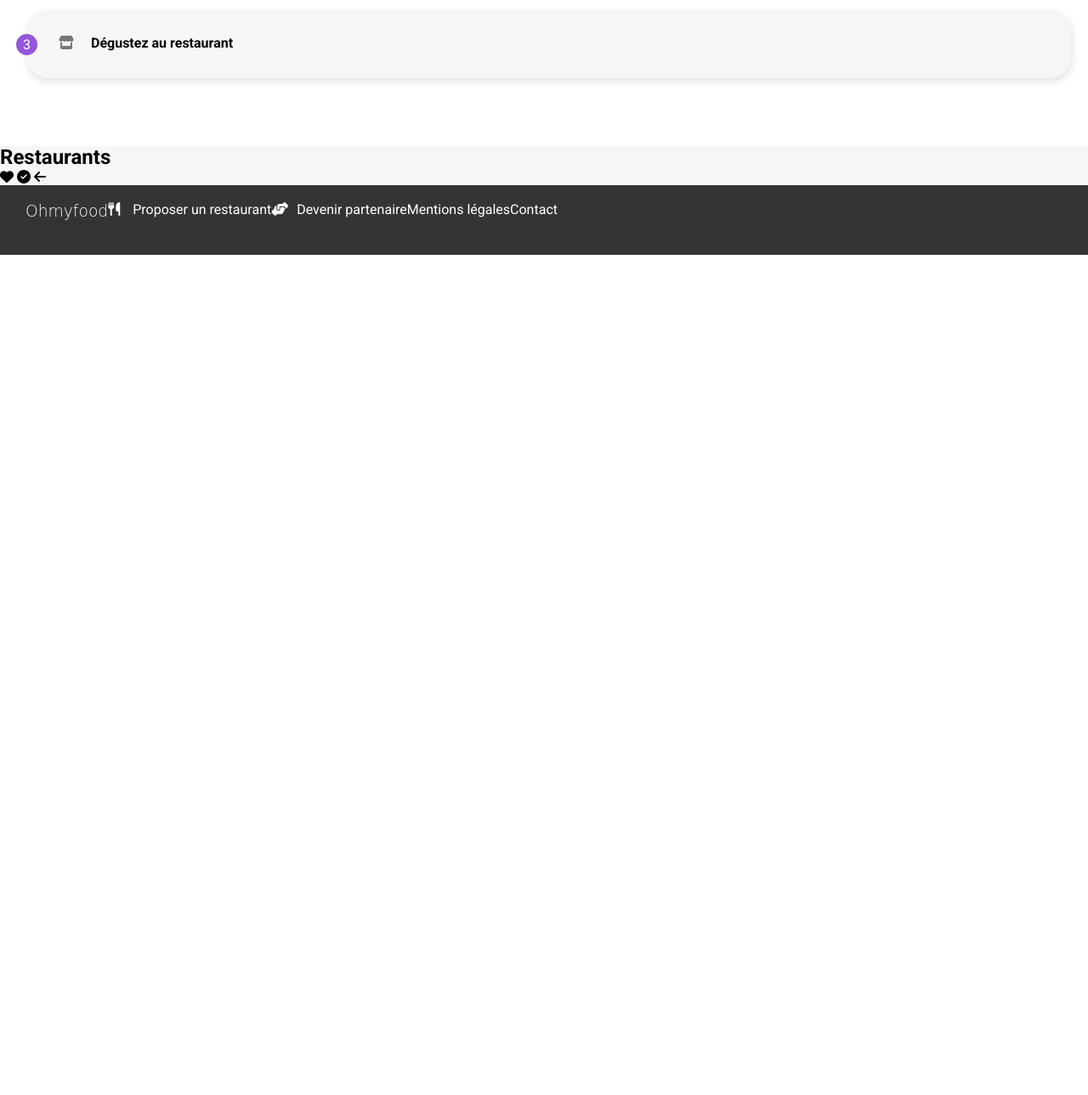
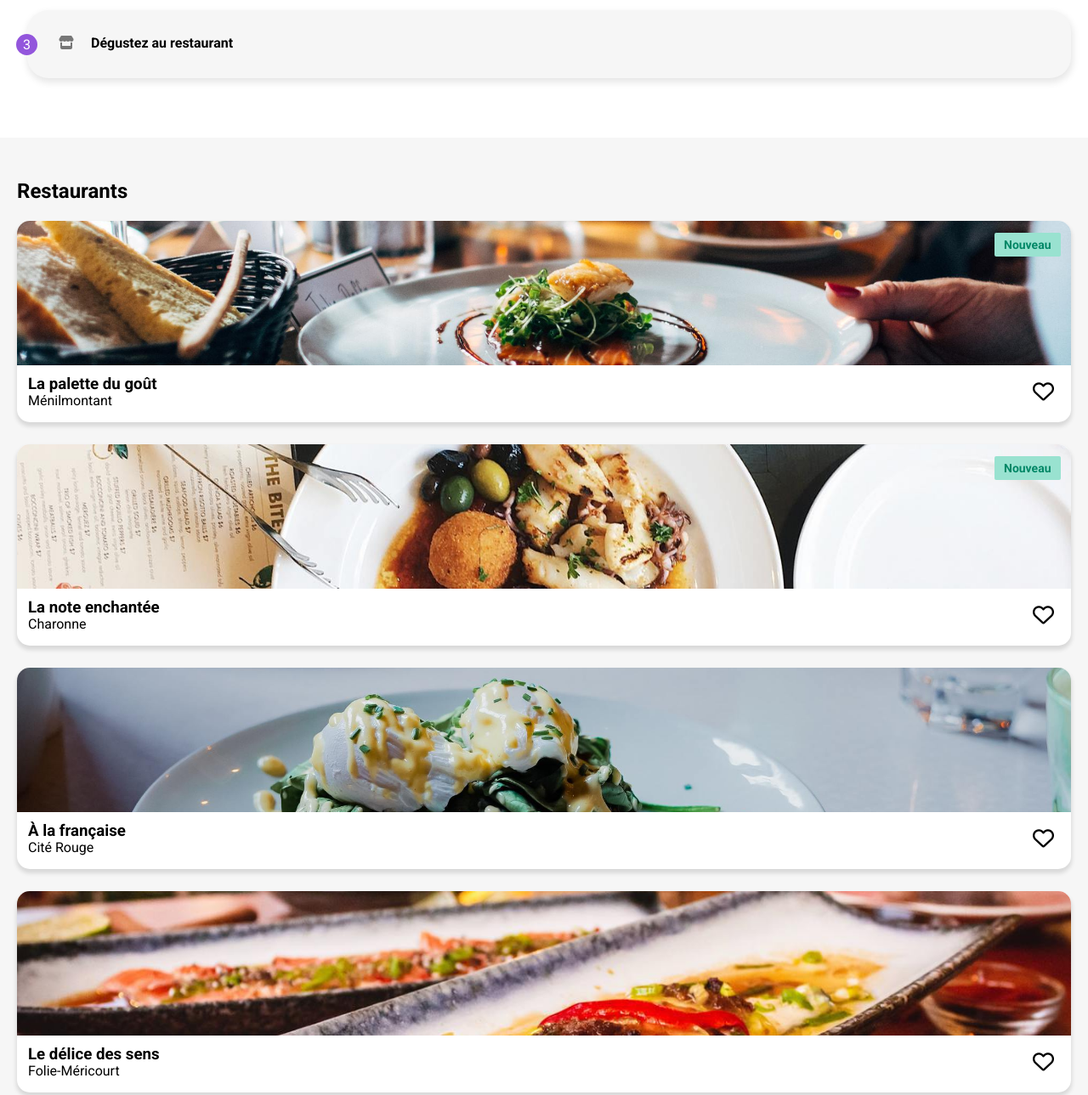
Before and after one commit to Karvaneg/OC_P3, a website: page index.html in a window 1280 px wide. Shown: the part 797-2086 px from the top of the page at 85% size. Before the commit the page ends 1097 px from the top, so only its background shows below. Drawn offline with nearby package versions, Linux system fonts and the light colour scheme; a web font is replaced by a local one.

Commit message:
Mise à jour de la page d'accueil
Contenu et mise en forme de la page d'accueil ok - manque animations

```diff
--- a/index.html
+++ b/index.html
@@ -64,9 +64,72 @@
                 <div class="restaurants_titre">
                     <h2>Restaurants</h2>
                 </div>
-                <i class="fa-solid fa-heart"></i>
-                <i class="fa-solid fa-circle-check"></i>
-                <i class="fa-solid fa-arrow-left"></i>
+                <div class="restaurants_carte-restaurant">
+                    <div class="restaurants_carte-restaurant_image">
+                        <a href="pages/restaurant1.html"><img src="images/restaurants/La-palette-du-gout.jpg" alt="La palette du goût" title="La palette du goût"></a>
+                        <div class="restaurants_carte-restaurant_nouveau">Nouveau</div>
+                    </div>
+                    <div class="restaurants_carte-restaurant_details">
+                        <div class="restaurants_carte-restaurant_details_nom">
+                            <h3>La palette du goût</h3>
+                            <p>Ménilmontant</p>
+                        </div>
+                        <div class="restaurants_carte-restaurant_details_coeur">
+                            <i class="fa-regular fa-heart"></i>
+                        </div>
+                    </div>
+                </div>
+                <div class="restaurants_carte-restaurant">
+                    <div class="restaurants_carte-restaurant_image">
+                        <a href="pages/restaurant2.html"><img src="images/restaurants/La-note-enchantee.jpg" alt="La note enchantée" title="La note enchantée"></a>
+                        <div class="restaurants_carte-restaurant_nouveau">Nouveau</div>
+                    </div>
+                    <div class="restaurants_carte-restaurant_details">
+                        <div class="restaurants_carte-restaurant_details_nom">
+                            <h3>La note enchantée</h3>
+                            <p>Charonne</p>
+                        </div>
+                        <div class="restaurants_carte-restaurant_details_coeur">
+                            <i class="fa-regular fa-heart"></i>
+                        </div>
+                    </div>
+                </div>
+                <div class="restaurants_carte-restaurant">
+                    <div class="restaurants_carte-restaurant_image">
+                        <a href="pages/restaurant3.html"><img src="images/restaurants/A-la-francaise.jpg" alt="&Agrave; la française" title="&Agrave; la française"></a>
+                    </div>
+                    <div class="restaurants_carte-restaurant_details">
+                        <div class="restaurants_carte-restaurant_details_nom">
+                            <h3>&Agrave; la française</h3>
+                            <p>Cité Rouge</p>
+                        </div>
+                        <div class="restaurants_carte-restaurant_details_coeur">
+                            <i class="fa-regular fa-heart"></i>
+                        </div>
+                    </div>
+                </div>
+                <div class="restaurants_carte-restaurant">
+                    <div class="restaurants_carte-restaurant_image">
+                        <a href="pages/restaurant4.html"><img src="images/restaurants/Le-delice-des-sens.jpg" alt="Le délice des sens" title="&Le déclice des sens"></a>
+                    </div>
+                    <div class="restaurants_carte-restaurant_details">
+                        <div class="restaurants_carte-restaurant_details_nom">
+                            <h3>Le délice des sens</h3>
+                            <p>Folie-Méricourt</p>
+                        </div>
+                        <div class="restaurants_carte-restaurant_details_coeur">
+                            <i class="fa-regular fa-heart"></i>
+                        </div>
+                    </div>
+                </div>
+
+                <div class="restaurants_restaurant2"></div>
+                <div class="restaurants_restaurant3"></div>
+                <div class="restaurants_restaurant4"></div>
+
+
+
+
             </section>
 
         </main>
--- a/sass/components/fonctionnement.scss
+++ b/sass/components/fonctionnement.scss
@@ -1,8 +1,5 @@
 .fonctionnement{
-    padding-left: 20px;
-    padding-top: 40px;
-    padding-bottom: 50px;
-    padding-right: 20px;
+    padding: 40px 20px 40px 20px;
     &_titre{
         margin-bottom: 25px;
     }
@@ -10,7 +7,6 @@
         margin-left: 12px;
     }
 }
-
 ol {
     counter-reset: compteListe;
   & li::before {
--- a/sass/components/mixin.scss
+++ b/sass/components/mixin.scss
@@ -11,11 +11,7 @@
   /*  background: linear-gradient($secondary-color, $primary-color);*/
     box-shadow: 0px 4px 5px 1px rgb(0 0 0 / 12%);
         &:hover {
-            background: linear-gradient(
-              356deg,
-              lighten($primary-color, 10%) 0%,
-              lighten($secondary-color, 10%) 100%
-            );
+            background: linear-gradient(356deg, lighten($primary-color, 10%) 0%, lighten($secondary-color, 10%) 100%);
             box-shadow: 0px 4px 5px 0px rgb(0 0 0 / 40%);
           }
 }
--- a/sass/components/restaurants/restaurants_accueil.scss
+++ b/sass/components/restaurants/restaurants_accueil.scss
@@ -1,3 +1,49 @@
 .restaurants{
     background: $background-color-main;
+    padding: 50px 20px 40px 20px;
+    &_carte-restaurant{
+        border-radius: 15px;
+        margin-top: 20px;
+        margin-bottom: 26px;
+        background: white;
+        box-shadow: 0px 4px 5px 1px rgb(0 0 0 / 12%);
+        position: relative;
+        &_image a{
+            position: absolute;
+            width: 100%;
+            height: 100%;
+        }
+        &_nouveau{
+            color: #008766;
+            background: $tertiary-color;
+            border-radius: 2px;
+            position: absolute;
+            padding: 6px 0px 6px 11px;
+            width: 78px;
+            right: 12px;
+            top: 14px;
+            font-size: 14px;
+            font-weight: 600;
+        }
+        &_details{
+            display: flex;
+            justify-content: space-between;
+            align-items: center;
+          /*  padding-top: 193px;
+            padding-top: 182px;
+    padding-left: 13px;
+    padding-right: 20px;
+    padding-bottom: 15px;*/
+            padding: 182px 20px 15px 13px;
+            & .fa-heart{
+                font-size: 25px;
+            }
+        }
+    }
+    & img{
+        object-fit: cover;
+        border-radius: 15px 15px 0px 0px;
+        width: 100%;
+        height: 170px;
+    }
 }
```
Also changed, not shown: pages/restaurant1.html (+2 -0 lines), images/restaurants/A-la-francaise.jpg (added), images/restaurants/La-note-enchantee.jpg (added), images/restaurants/La-palette-du-gout.jpg (added), images/restaurants/Le-delice-des-sens.jpg (added), style.css, 1 other file.
